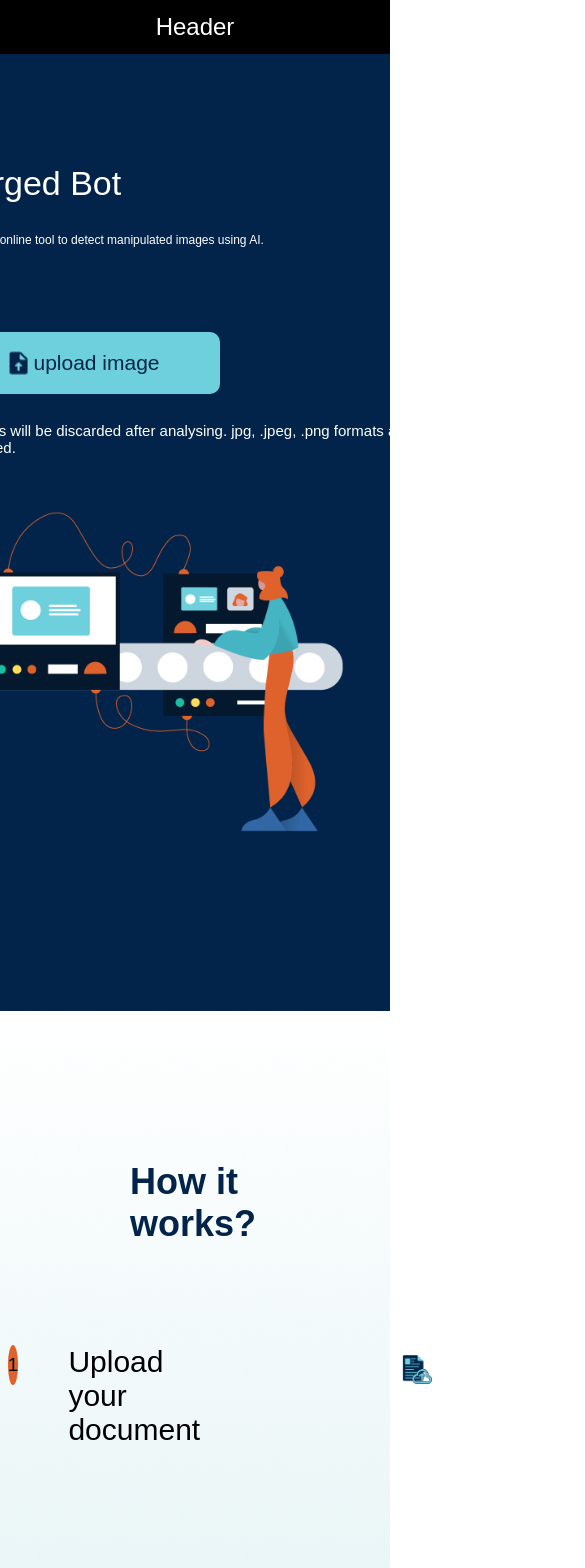
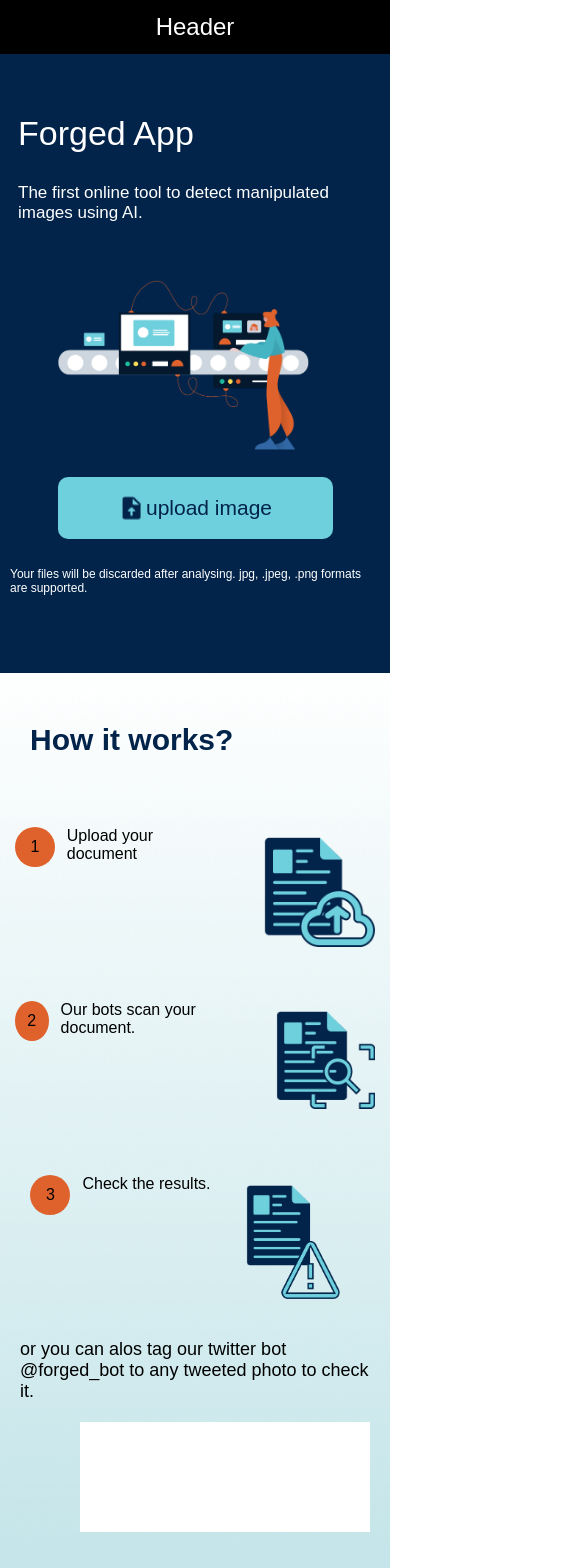
Before and after one commit to akash1412/forged-bot, a Next.js app: page / in a window 390 px wide. Shown: the top 1568 px of the page, 585 px wide, since content can reach past the window. Built offline with nearby package versions, Linux system fonts and the light colour scheme.

Commit message:
responsive

```diff
--- a/pages/_document.js
+++ b/pages/_document.js
@@ -14,7 +14,8 @@ class MyDocument extends Document {
 	render() {
 		return (
 			<Html>
-				<Head />
+				<Head>
+				</Head>
 				<body>
 					<Main />
 					<NextScript />
--- a/pages/index.js
+++ b/pages/index.js
@@ -20,51 +20,53 @@ const SecOne = styled.div`
 const SecOneMain = styled.div`
 	margin: 100px 300px;
 	display: flex;
-	flex-direction: column;
+	flex-direction: row;
 	justify-content: center;
 	align-items: center;
-	@media (min-width: 768px) {
-		flex-direction: row;
+	@media (max-width: 768px) {
+		flex-direction: column;
+		margin: 50px 10px;
 	}
 `;
 const SecOnLeft = styled.div`
 	display: flex;
 	padding: 10px 0rem;
-	width: 100%;
+	width: 60%;
 	flex-direction: column;
-	@media (min-width: 768px) {
-		width: 60%;
+	@media (max-width: 768px) {
+		width: 100%;
 	}
 `;
 const SecOneRight = styled.div`
 	padding: 0 0.5rem;
 	display: flex;
-	width: 100%;
+	width: 40%;
 	flex-direction: column;
-	@media (min-width: 768px) {
-		width: 40%;
+	@media (max-width: 768px) {
+		width: 100%;
 	}
 `;
 const SecOneHead = styled.div`
 	padding: 0 0.5rem;
 	color: #fff;
-	font-size: 34px;
+	font-size: 72px;
 	font-weigth: 600;
 	text-align: ḷeft;
-	@media (min-width: 768px) {
-		font-size: 72px;
+	@media (max-width: 768px) {
+		font-size: 34px;
 	}
 `;
-const SecOnePara = styled.div`
+const SecOnePara = styled.p`
 	padding: 0 0.5rem;
 	margin: 30px 0;
-	width: 500px;
 	font-weigth: 400;
 	color: #fff;
-	font-size: 12px;
+	width:500px;
+	font-size: 27px;
 	text-align: left;
-	@media (min-width: 768px) {
-		font-size: 27px;
+	@media (max-width: 768px) {
+		font-size: 17px;
+		width:unset;
 	}
 `;
 const SecOneImg = styled.div`
@@ -74,6 +76,12 @@ const SecOneImg = styled.div`
 	background-image: url("/homeImg.png");
 	background-size: contain;
 	background-repeat: no-repeat;
+	display:block;
+	@media (max-width: 768px) {
+		width: 100px;
+		height: 100px;
+		display:none;
+	}
 `;
 
 const SecOneUploadButton = styled.button`
@@ -87,13 +95,30 @@ const SecOneUploadButton = styled.button`
 	flex-direction: row;
 	justify-content: center;
 	align-items: center;
-	width: 275px;
+	width: 75px;
 	outline: 0;
 	border: none;
 	cursor: pointer;
 	transition: all 0.2s ease;
 	&:hover {
 		transform: scale(1.1);
+	}
+	@media (max-width: 768px) {
+		margin: 5px 0 10px 0;
+		width: 105px;
+	}
+`;
+const SecOneImgMobile = styled.div`
+	margin: 27px;
+	align-self:center;
+	background-image: url("/homeImg.png");
+	background-size: contain;
+	background-repeat: no-repeat;
+	display:none;
+	@media (max-width: 768px) {
+		display:block;
+		width: 275px;
+		height: 170px;
 	}
 `;
 const SaveIcon = styled.div`
@@ -109,6 +134,9 @@ const SecOneNote = styled.div`
 	font-size: 15px;
 	margin: 15px 0;
 	text-align: left;
+	@media (max-width: 768px) {
+		font-size: 12px;
+	}
 `;
 const SecTwo = styled.div`
 	background-image: url(/bgSec2.png);
@@ -117,6 +145,9 @@ const SecTwo = styled.div`
 	display: flex;
 	flex-direction: column;
 	justify-content: center;
+	@media(max-width:768px){
+		padding: 0px 10px;
+	}
 `;
 const SecTwoHead = styled.div`
 	text-align: left;
@@ -124,6 +155,12 @@ const SecTwoHead = styled.div`
 	font-size: 36px;
 	font-weight: 600;
 	margin: 50px 30px;
+	@media(max-width:768px){
+		margin: 50px 10px;
+		align-self:left;
+		font-size:30px;
+		padding: 0px 10px;
+	}
 `;
 const SecTwoStepsContainer = styled.div`
 	display: flex;
@@ -133,6 +170,9 @@ const SecTwoStepsContainer = styled.div`
 	margin: 50px;
 	width: 100%;
 	-webkit-align-items: start;
+	@media(max-width:768px){
+		margin: 20px 5px;
+	}
 `;
 const SecTwoStepsNumber = styled.div`
 	height: 40px;
@@ -143,6 +183,9 @@ const SecTwoStepsNumber = styled.div`
 	background-color: #df622c;
 	justify-content: center;
 	align-items: center;
+	@media(max-width:768px){
+		font-size: 16px;
+	}
 `;
 const SecTwoStepsTitle = styled.div`
 	font-size: 30px;
@@ -150,6 +193,12 @@ const SecTwoStepsTitle = styled.div`
 	padding: 0px 50px;
 	width: 420px;
 	margin: 0 100px 0 0;
+	@media(max-width:768px){
+		padding: 0px 12px;
+		margin: 0 5px 0 0;
+		width: unset;
+		font-size: 16px;
+	}
 `;
 const SecTwoStepsImg = styled.div`
 	height: 114px;
@@ -164,12 +213,19 @@ const SecTwoStepsImg = styled.div`
 			: props.step2
 			? 'url("/workStep2.png")'
 			: 'url("/workStep3.png")'};
+	@media(max-width:768px){
+		margin: 10px;
+	}
 `;
+
 const SecTwoNote = styled.p`
 	display: flex;
 	margin: 0 100px;
 	font-size: 18px;
 	align-self: center;
+	@media(max-width:768px){
+		margin: 10px;
+	}
 `;
 const SecTwoImg = styled.div`
 	display: flex;
@@ -178,6 +234,11 @@ const SecTwoImg = styled.div`
 	background-color: white;
     height: 210px;
     width: 390px;
+	@media(max-width:768px){
+		margin: 10px;
+		height: 110px;
+		width: 290px;
+	}
 `;
 const SecThree = styled.div`
 	background-image: url(/bgSec3.png);
@@ -186,6 +247,9 @@ const SecThree = styled.div`
 	display: flex;
 	flex-direction: column;
 	justify-content: center;
+	@media(max-width:768px){
+		padding: 10px;
+	}
 `;
 const SecThreeImgLeft = styled.div`
 	display: flex;
@@ -194,6 +258,12 @@ const SecThreeImgLeft = styled.div`
 	background-color: white;
     height: 195px;
     width: 400px;
+	@media(max-width:768px){
+		height: 145px;
+		width: 220px;
+		margin: 60px 0 0 0px;
+		align-self:flex-start;
+	}
 `;
 const SecThreeImgRight = styled.div`
 	display: flex;
@@ -202,6 +272,12 @@ const SecThreeImgRight = styled.div`
     background-color: white;
     height: 195px;
     width: 400px;
+	@media(max-width:768px){
+		height: 145px;
+		width: 220px;
+		margin: 60px 0 0 0px;
+		align-self:flex-end;
+	}
 `;
 const SecFour = styled.div`
 	background-image: url(/bgSec4.png);
@@ -210,12 +286,20 @@ const SecFour = styled.div`
 	display: flex;
 	flex-direction: column;
 	justify-content: center;
+	@media(max-width:768px){
+		padding: 10px;
+	}
 `;
 const SecFourTeamTop = styled.div`
 	display: flex;
 	margin: 60px 0px;
 	flex-direction: row;
 	justify-content: space-between;
+	@media(max-width:768px){
+		flex-direction: column;
+		align-self:flex-start;
+		margin: 0px 0px;
+	}
 `;
 const SecFourTeamMiddle = styled.div`
 	display: flex;
@@ -223,6 +307,11 @@ const SecFourTeamMiddle = styled.div`
 	flex-direction: row;
 	justify-content: center;
 	align-items: center;
+	@media(max-width:768px){
+		flex-direction: column;
+		align-self:flex-start;
+		margin: 0px 0px;
+	}
 `;
 const TeamBox = styled.div`
 	display: flex;
@@ -231,7 +320,11 @@ const TeamBox = styled.div`
 	flex-direction: row;
 	background-color: #02244a;
 	border-radius: 65px;
+	margin: 0px 0;
 	justify-content: center;
+	@media(max-width:768px){
+		margin: 30px 0;
+	}
 `;
 const TeamBoxLeft = styled.div`
 	width: 35%;
@@ -291,6 +384,11 @@ const FileLabel = styled.label`
 	&:hover {
 		transform: scale(1.1);
 	}
+	@media (max-width: 768px) {
+		margin: 0px 0 10px 0;
+		width: 275px;
+		align-self:center;
+	}
 `;
 
 const FileInput = styled.input`
@@ -304,15 +402,17 @@ export default function Home() {
 		<Container>
 			<Head>
 				<title>Forged Bot</title>
+				<meta name="viewport" content="width=device-width, initial-scale=1.0"></meta>
 				<link rel='icon' href='/favicon.ico' />
 			</Head>
 			<SecOne>
 				<SecOneMain>
 					<SecOnLeft>
-						<SecOneHead>Forged Bot</SecOneHead>
+						<SecOneHead>Forged App</SecOneHead>
 						<SecOnePara>
 							The first online tool to detect manipulated images using AI.
 						</SecOnePara>
+						<SecOneImgMobile></SecOneImgMobile>
 						<FileLabel htmlFor='upload-img'><SaveIcon></SaveIcon>upload image</FileLabel>
 						<FileInput
 							type='file'
```
